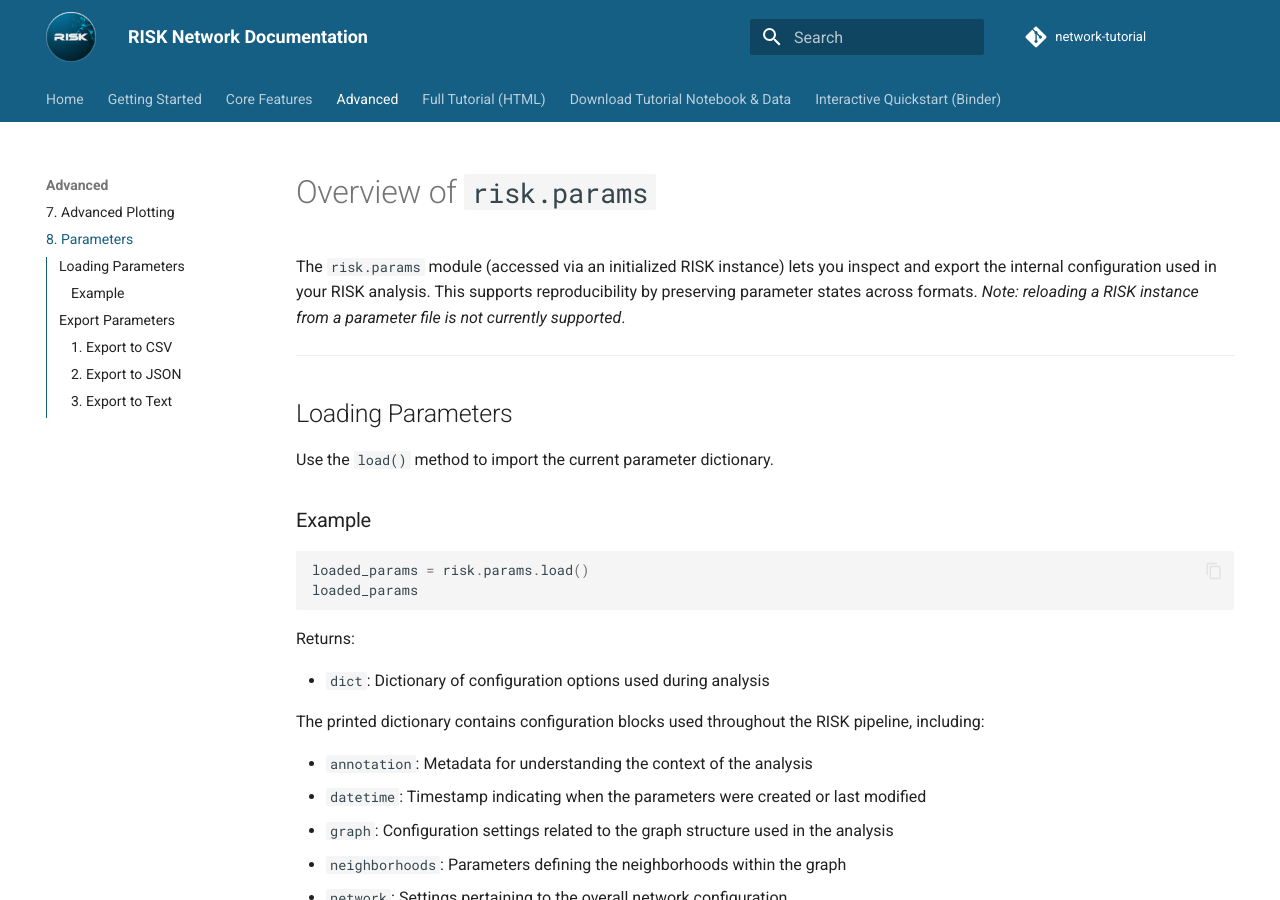
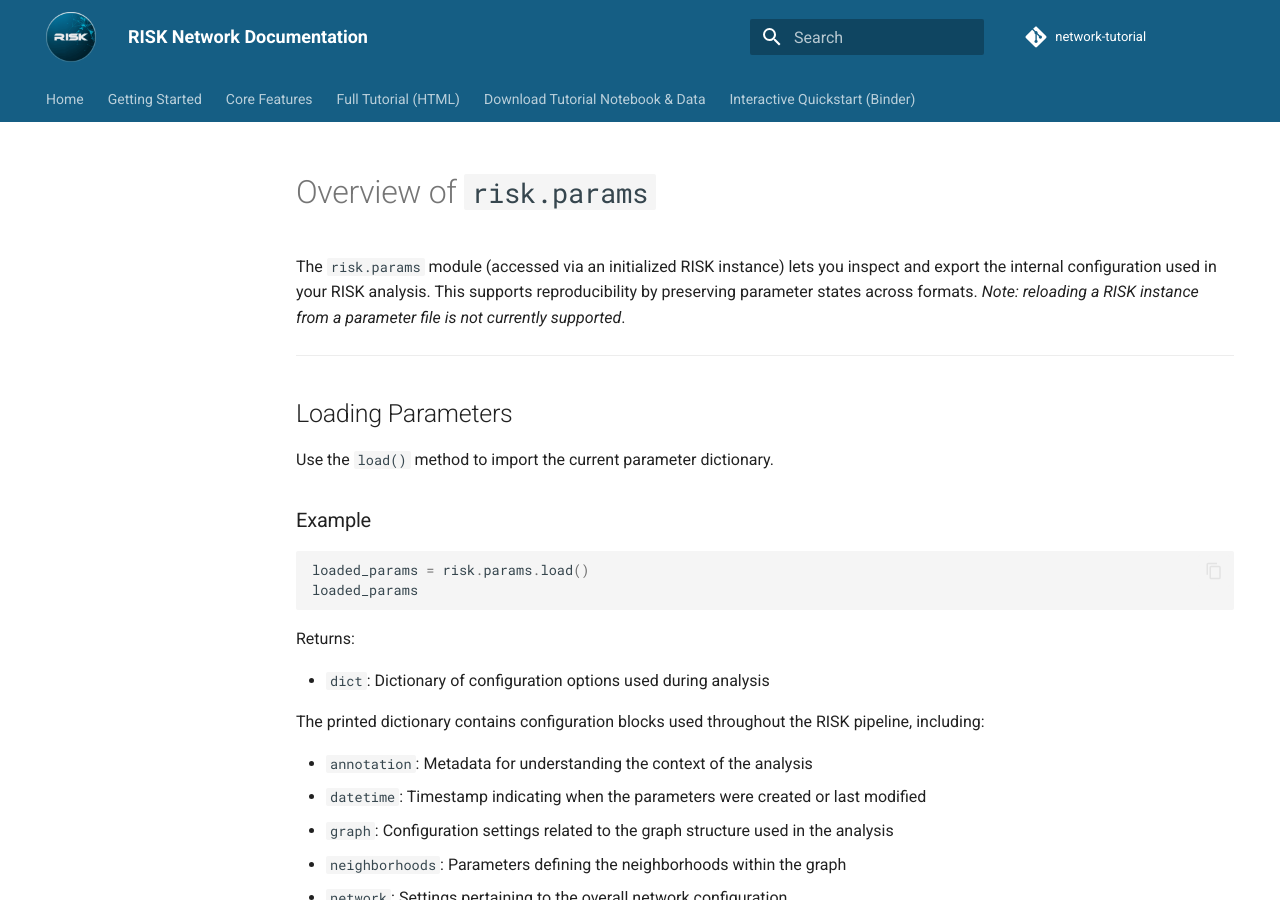
Before and after one commit to riskportal/network-tutorial, an MkDocs documentation site: the page built from docs/8_parameters.md, in a window 1280 px wide and 900 px high. Built offline with MkDocs 1.6.1 and Material for MkDocs 9.7.7, drawn with Linux system fonts in a browser that asks for light colours; comment, search, counter and statistics services are not loaded.

Commit message:
update mkdocs.yml

```diff
--- a/mkdocs.yml
+++ b/mkdocs.yml
@@ -43,9 +43,7 @@ nav:
       - 4. Statistics: 4_statistics.md
       - 5. Load Graph: 5_load_graph.md
       - 6. Visualization: 6_visualization.md
-  - Advanced:
-      - 7. Advanced Plotting: 7_advanced_plotting.md
-      - 8. Parameters: 8_parameters.md
+      - 7. Parameters: 7_parameters.md
   - Full Tutorial (HTML): tutorial.html
   - Download Tutorial Notebook & Data: tutorial.zip
   - Interactive Quickstart (Binder): https://mybinder.org/v2/gh/riskportal/network-tutorial/HEAD?filepath=notebooks/quickstart.ipynb
```
